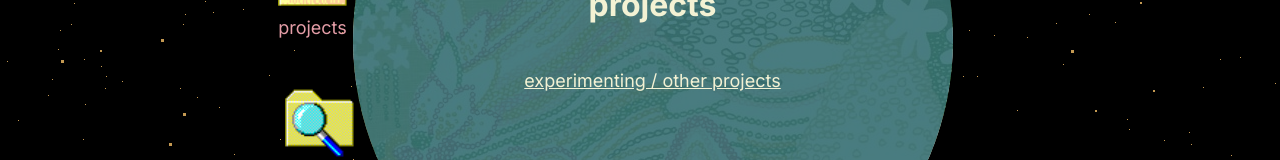
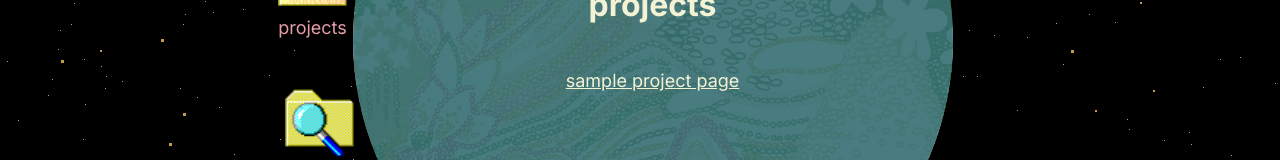
Before and after one commit to gracebmanning/itneedsmorecolor, a React (Create React App) app: page / in a window 1280 px wide. Both pictures are taken after a click on the element "projects". Shown: the part 380-540 px from the top of the page. Built offline with nearby package versions, Linux system fonts and the light colour scheme.

Commit message:
remove details from site

```diff
--- a/src/components/Circles/circle.jsx
+++ b/src/components/Circles/circle.jsx
@@ -18,7 +18,7 @@ export function ProjectCircle(){
       <h1>projects</h1>
       <ul id="projects-list">
 
-        <li><a className="proj-list-link" href="/projects-gallery">experimenting / other projects</a></li>
+        <li><a className="proj-list-link" href="/projects-gallery">sample project page</a></li>
       </ul>
     </div>
   )
@@ -28,7 +28,7 @@ export function AboutCircle(){
   return(
     <div className="circle" id="about-circle">
       <h1>about me</h1>
-      <p id="about-text">this website is unfinished!!</p>
+      <p id="about-text">Lorem ipsum dolor sit amet, consectetur adipiscing elit. Curabitur sodales rutrum dignissim. Etiam enim velit, dapibus non tortor vel, eleifend sollicitudin nibh. Nunc fringilla imperdiet erat nec finibus. Maecenas mattis commodo arcu, quis ultricies magna dapibus eget. Vestibulum euismod lobortis vulputate.<br/><br/>Mauris commodo leo in ante laoreet tincidunt. Morbi sed lobortis nulla, luctus posuere nulla. Cras a est aliquet leo finibus pretium. Maecenas posuere mi ac velit pellentesque molestie. Maecenas eget dapibus erat.</p>
     </div>
   );
 }
@@ -37,7 +37,7 @@ export function ContactCircle(){
   return(
     <div className="circle" id="contact-circle">
       <h1>contact</h1>
-      <p id="contact-text">want to work together or commission work from me? contact me via email at grace@itneedsmorecolor.com</p>
+      <p id="contact-text">contact me at [email address] or find me on social media at [username]!</p>
     </div>
   );
 }
```
